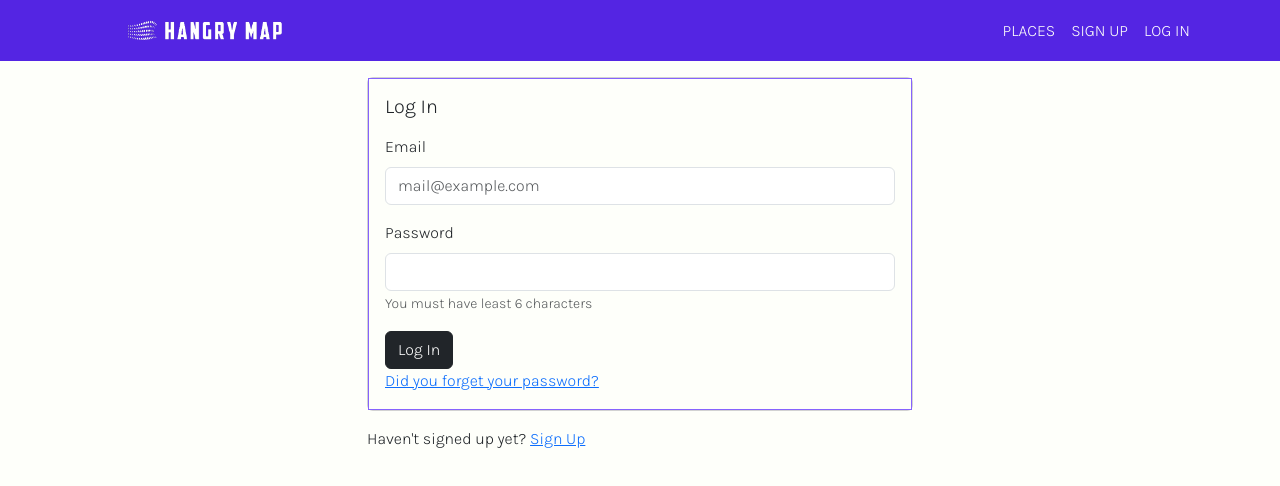
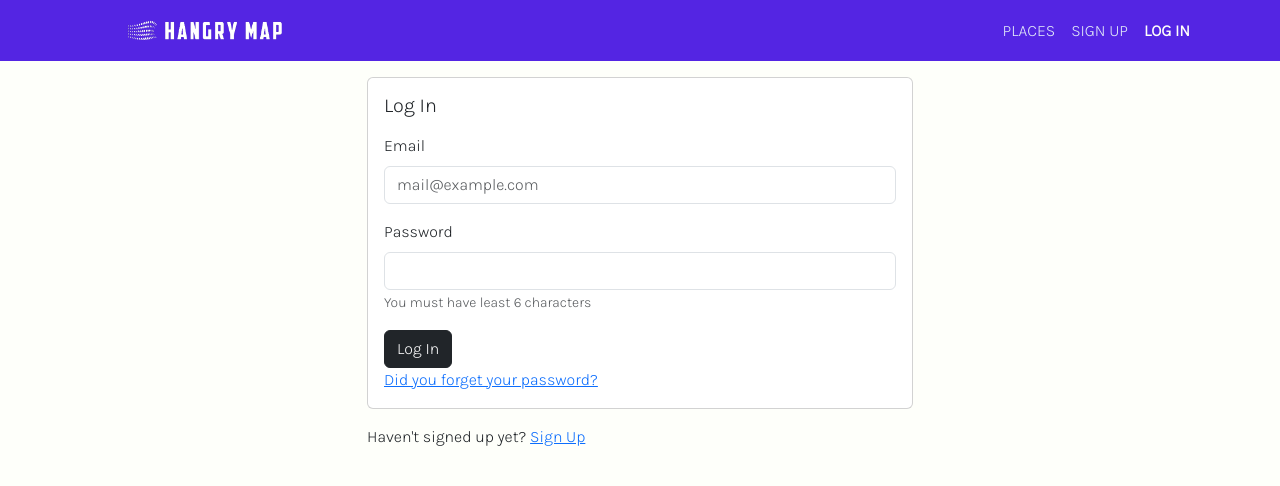
Before and after one commit to eli-ennab/hangry-map, a React (Vite) app: page /login in a window 1280 px wide. Shown: the top 486 px of the page. Built offline with nearby package versions, Linux system fonts and the light colour scheme; no server answers; the database is empty.

Commit message:
margin for tables and styling navlinks both active and not

```diff
--- a/src/assets/_config.scss
+++ b/src/assets/_config.scss
@@ -24,4 +24,6 @@
 $dark-blue: #0f0475;
 $purple: #5425e3;
 $light-purple: #8663fd;
+$super-light-purple: #cebdfc;
+$super-light-blue: #e2eaf8;
 $white: #fefffa;
--- a/src/assets/_nav.scss
+++ b/src/assets/_nav.scss
@@ -3,15 +3,12 @@
 	text-transform: uppercase;
 
 	.nav-link {
-		color: $white;
+		color: $super-light-blue;
+		font-weight: 300;
 	}
 
-	// .admin {
-	// 	color: $light-purple;
-	// }
+	a.nav-link.active {
+		color: $white;
+		font-weight: 800;
+	}
 }
-
-.card-body {
-	background-color: $white;
-	border: 1px solid $light-purple;
-}
--- a/src/assets/_tabs.scss
+++ b/src/assets/_tabs.scss
@@ -1,14 +1,14 @@
 .table-tabs {
-	background-color: rgb(190, 190, 190);
+	background-color: $super-light-blue;
 	border: none;
 
 	.nav-link {
-		color: white;
+		color: black;
 		border: none;
 		border-radius: 0.1;
 	}
 
 	.nav-link.active {
-		color: black;
+		font-weight: 600;
 	}
 }
--- a/src/components/PlacesTable.tsx
+++ b/src/components/PlacesTable.tsx
@@ -27,7 +27,7 @@ const PlacesTable = <TData, TValue>({columns,data,}: Props<TData, TValue>) => {
 	})
 
     return (
-		<BTable bordered hover responsive>
+		<BTable bordered hover responsive className="m-3">
 			<thead>
 			{table.getHeaderGroups().map((headerGroup) => (
 				<tr key={headerGroup.id}>
--- a/src/pages/partials/Navigation.tsx
+++ b/src/pages/partials/Navigation.tsx
@@ -28,7 +28,7 @@ const Navigation = () => {
 					<Nav className="ms-auto">
 						{currentUser || user?.admin ? (
 							<>
-								{user?.admin ? <Nav.Link as={NavLink} to="/user/dashboard"><span className="admin">Dashboard</span></Nav.Link> : null}
+								{user?.admin ? <Nav.Link as={NavLink} to="/user/dashboard">Dashboard</Nav.Link> : null}
 								<Nav.Link as={NavLink} to="/user/update-profile">Update Profile</Nav.Link>
 								<Nav.Link as={NavLink} to="/user/create-places">Create Places</Nav.Link>
 								<Nav.Link as={NavLink} to="/logout">Log Out</Nav.Link>
```
